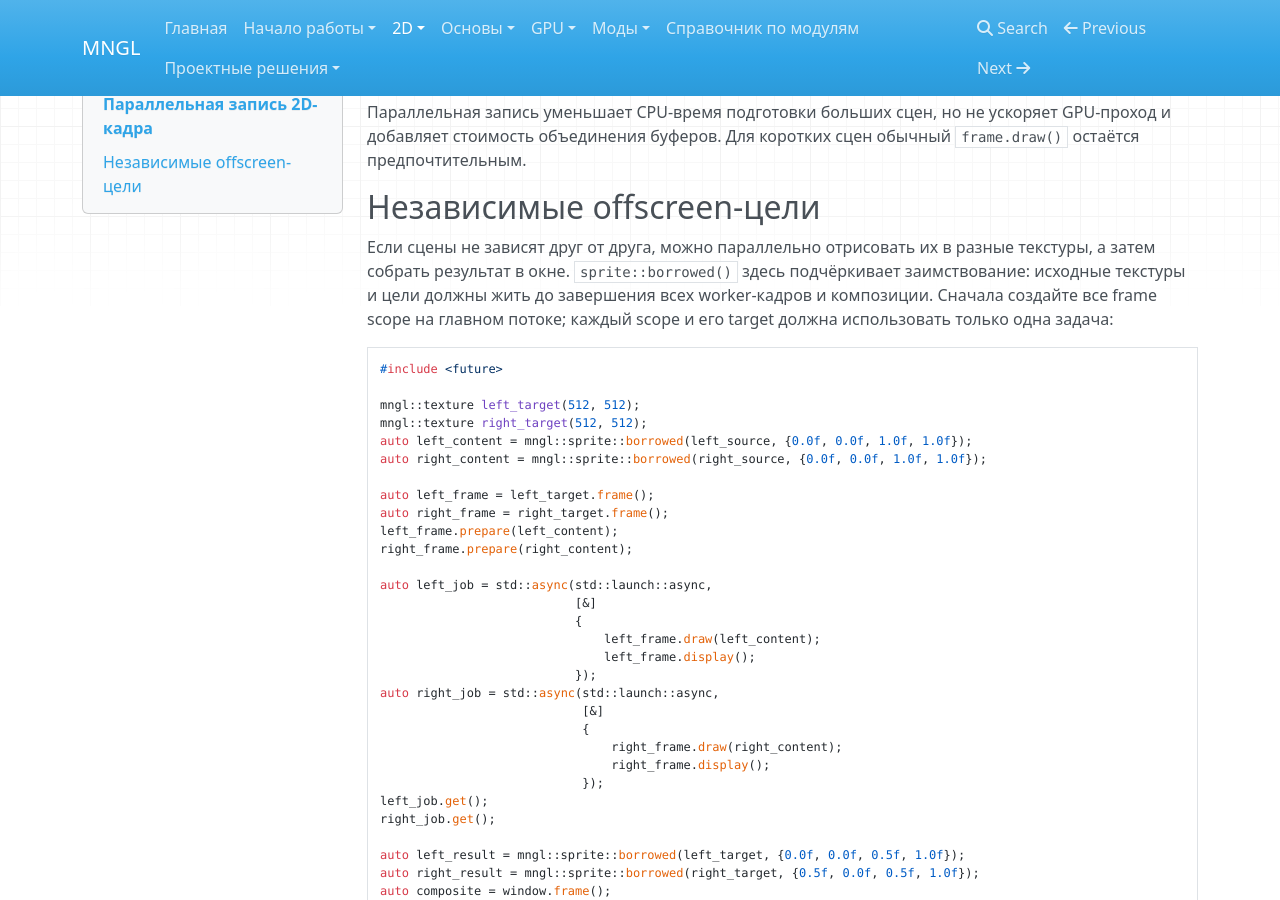
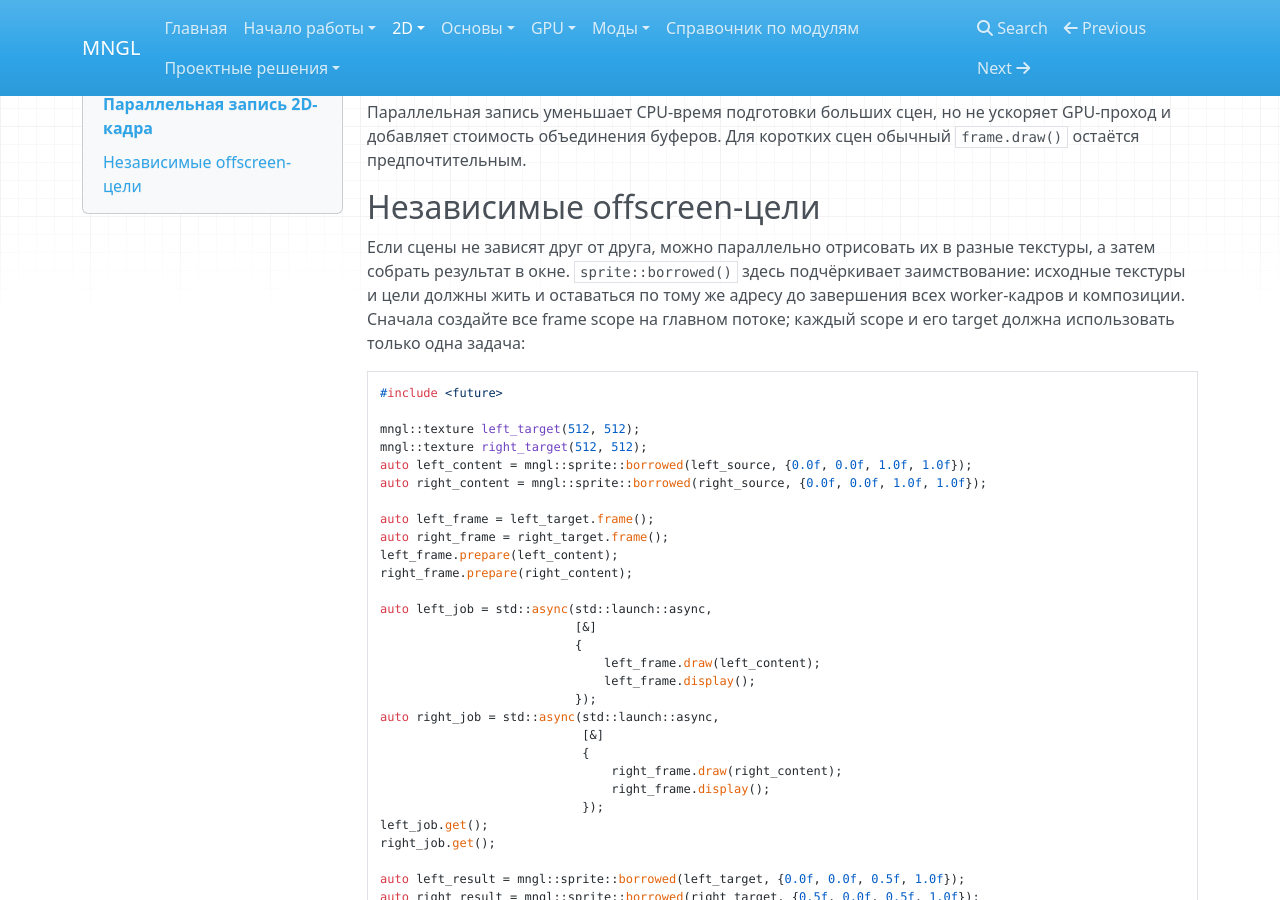
Before and after one commit to Romansgamp6tu/MNGL, an MkDocs documentation site: the page built from docs/2d/parallel-recording.md, in a window 1280 px wide and 900 px high, scrolled down 1372 px. Built offline with MkDocs 1.6.1, drawn with Linux system fonts in a browser that asks for light colours; nearby versions of some CDN libraries.

Commit message:
docs: clarify borrowed texture stability in parallel recording

````diff
--- a/docs/2d/parallel-recording.md
+++ b/docs/2d/parallel-recording.md
@@ -51,7 +51,7 @@ frame.prepare(title_text);
 
 ## Независимые offscreen-цели
 
-Если сцены не зависят друг от друга, можно параллельно отрисовать их в разные текстуры, а затем собрать результат в окне. `sprite::borrowed()` здесь подчёркивает заимствование: исходные текстуры и цели должны жить до завершения всех worker-кадров и композиции. Сначала создайте все frame scope на главном потоке; каждый scope и его target должна использовать только одна задача:
+Если сцены не зависят друг от друга, можно параллельно отрисовать их в разные текстуры, а затем собрать результат в окне. `sprite::borrowed()` здесь подчёркивает заимствование: исходные текстуры и цели должны жить и оставаться по тому же адресу до завершения всех worker-кадров и композиции. Сначала создайте все frame scope на главном потоке; каждый scope и его target должна использовать только одна задача:
 
 ```cpp
 #include <future>
````
